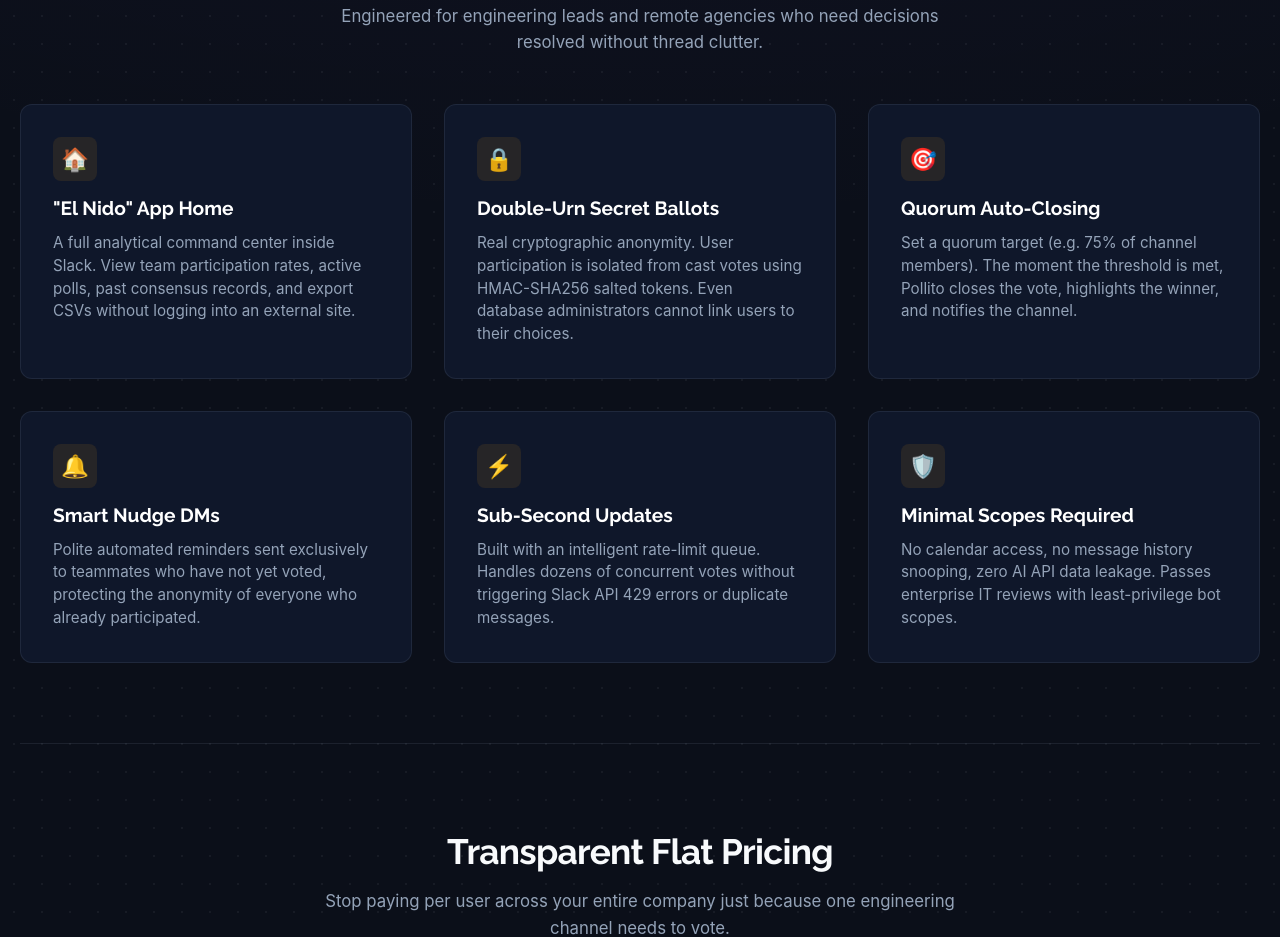
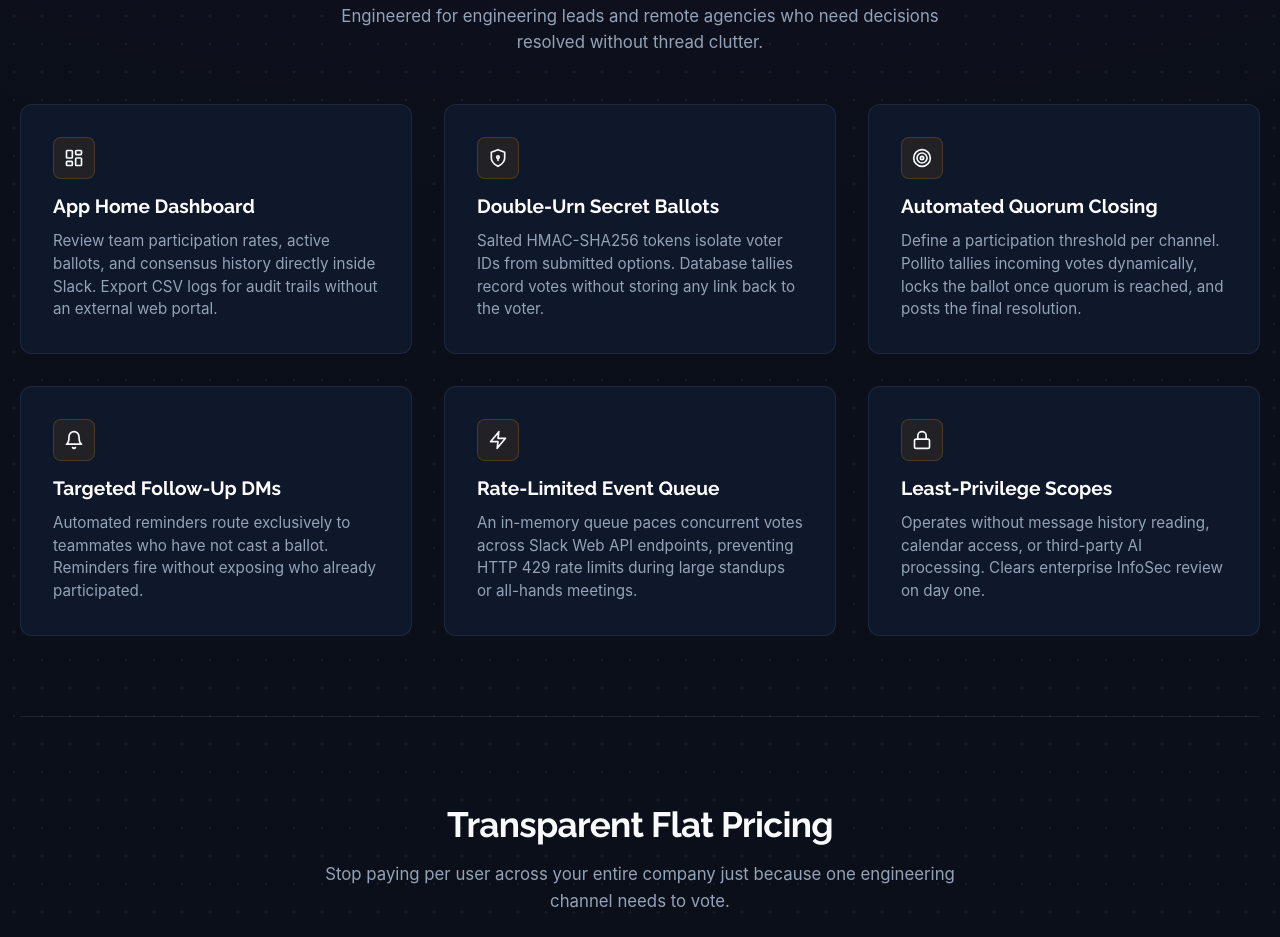
Before and after one commit to tBeltty/pollito, a website: page public/index.html in a window 1280 px wide. Shown: the part 1818-2755 px from the top of the page. Drawn offline with Linux system fonts and the light colour scheme.

Commit message:
feat(ui): replace emoji card headers with vector SVGs and calibrate anti-slop copy for US tech market

```diff
--- a/public/index.html
+++ b/public/index.html
@@ -194,39 +194,72 @@
 
       <div class="features-grid">
         <div class="feature-card">
-          <div class="feature-icon-wrapper">🏠</div>
-          <h3>"El Nido" App Home</h3>
-          <p>A full analytical command center inside Slack. View team participation rates, active polls, past consensus records, and export CSVs without logging into an external site.</p>
+          <div class="feature-icon-wrapper" aria-hidden="true">
+            <svg width="20" height="20" viewBox="0 0 24 24" fill="none" stroke="currentColor" stroke-width="2" stroke-linecap="round" stroke-linejoin="round">
+              <rect width="7" height="9" x="3" y="3" rx="1"/>
+              <rect width="7" height="5" x="14" y="3" rx="1"/>
+              <rect width="7" height="9" x="14" y="12" rx="1"/>
+              <rect width="7" height="5" x="3" y="16" rx="1"/>
+            </svg>
+          </div>
+          <h3>App Home Dashboard</h3>
+          <p>Review team participation rates, active ballots, and consensus history directly inside Slack. Export CSV logs for audit trails without an external web portal.</p>
         </div>
 
         <div class="feature-card">
-          <div class="feature-icon-wrapper">🔒</div>
+          <div class="feature-icon-wrapper" aria-hidden="true">
+            <svg width="20" height="20" viewBox="0 0 24 24" fill="none" stroke="currentColor" stroke-width="2" stroke-linecap="round" stroke-linejoin="round">
+              <path d="M12 22s8-4 8-10V5l-8-3-8 3v7c0 6 8 10 8 10z"/>
+              <circle cx="12" cy="11" r="1.5"/>
+              <path d="M12 12.5V15"/>
+            </svg>
+          </div>
           <h3>Double-Urn Secret Ballots</h3>
-          <p>Real cryptographic anonymity. User participation is isolated from cast votes using HMAC-SHA256 salted tokens. Even database administrators cannot link users to their choices.</p>
+          <p>Salted HMAC-SHA256 tokens isolate voter IDs from submitted options. Database tallies record votes without storing any link back to the voter.</p>
         </div>
 
         <div class="feature-card">
-          <div class="feature-icon-wrapper">🎯</div>
-          <h3>Quorum Auto-Closing</h3>
-          <p>Set a quorum target (e.g. 75% of channel members). The moment the threshold is met, Pollito closes the vote, highlights the winner, and notifies the channel.</p>
+          <div class="feature-icon-wrapper" aria-hidden="true">
+            <svg width="20" height="20" viewBox="0 0 24 24" fill="none" stroke="currentColor" stroke-width="2" stroke-linecap="round" stroke-linejoin="round">
+              <circle cx="12" cy="12" r="10"/>
+              <circle cx="12" cy="12" r="6"/>
+              <circle cx="12" cy="12" r="2"/>
+            </svg>
+          </div>
+          <h3>Automated Quorum Closing</h3>
+          <p>Define a participation threshold per channel. Pollito tallies incoming votes dynamically, locks the ballot once quorum is reached, and posts the final resolution.</p>
         </div>
 
         <div class="feature-card">
-          <div class="feature-icon-wrapper">🔔</div>
-          <h3>Smart Nudge DMs</h3>
-          <p>Polite automated reminders sent exclusively to teammates who have not yet voted, protecting the anonymity of everyone who already participated.</p>
+          <div class="feature-icon-wrapper" aria-hidden="true">
+            <svg width="20" height="20" viewBox="0 0 24 24" fill="none" stroke="currentColor" stroke-width="2" stroke-linecap="round" stroke-linejoin="round">
+              <path d="M6 8a6 6 0 0 1 12 0c0 7 3 9 3 9H3s3-2 3-9"/>
+              <path d="M10.3 21a1.94 1.94 0 0 0 3.4 0"/>
+            </svg>
+          </div>
+          <h3>Targeted Follow-Up DMs</h3>
+          <p>Automated reminders route exclusively to teammates who have not cast a ballot. Reminders fire without exposing who already participated.</p>
         </div>
 
         <div class="feature-card">
-          <div class="feature-icon-wrapper">⚡</div>
-          <h3>Sub-Second Updates</h3>
-          <p>Built with an intelligent rate-limit queue. Handles dozens of concurrent votes without triggering Slack API 429 errors or duplicate messages.</p>
+          <div class="feature-icon-wrapper" aria-hidden="true">
+            <svg width="20" height="20" viewBox="0 0 24 24" fill="none" stroke="currentColor" stroke-width="2" stroke-linecap="round" stroke-linejoin="round">
+              <polygon points="13 2 3 14 12 14 11 22 21 10 12 10 13 2"/>
+            </svg>
+          </div>
+          <h3>Rate-Limited Event Queue</h3>
+          <p>An in-memory queue paces concurrent votes across Slack Web API endpoints, preventing HTTP 429 rate limits during large standups or all-hands meetings.</p>
         </div>
 
         <div class="feature-card">
-          <div class="feature-icon-wrapper">🛡️</div>
-          <h3>Minimal Scopes Required</h3>
-          <p>No calendar access, no message history snooping, zero AI API data leakage. Passes enterprise IT reviews with least-privilege bot scopes.</p>
+          <div class="feature-icon-wrapper" aria-hidden="true">
+            <svg width="20" height="20" viewBox="0 0 24 24" fill="none" stroke="currentColor" stroke-width="2" stroke-linecap="round" stroke-linejoin="round">
+              <rect width="18" height="11" x="3" y="11" rx="2" ry="2"/>
+              <path d="M7 11V7a5 5 0 0 1 10 0v4"/>
+            </svg>
+          </div>
+          <h3>Least-Privilege Scopes</h3>
+          <p>Operates without message history reading, calendar access, or third-party AI processing. Clears enterprise InfoSec review on day one.</p>
         </div>
       </div>
     </section>
--- a/public/styles.css
+++ b/public/styles.css
@@ -693,15 +693,22 @@ body {
 }
 
 .feature-icon-wrapper {
-  width: 44px;
-  height: 44px;
+  width: 42px;
+  height: 42px;
   border-radius: var(--radius-sm);
-  background: rgba(245, 158, 11, 0.1);
+  background: rgba(245, 158, 11, 0.08);
+  border: 1px solid rgba(245, 158, 11, 0.2);
   display: flex;
   align-items: center;
   justify-content: center;
-  font-size: 1.4rem;
+  color: var(--accent-amber);
   margin-bottom: var(--space-xs);
+  transition: border-color 0.2s ease, background 0.2s ease;
+}
+
+.feature-card:hover .feature-icon-wrapper {
+  background: rgba(245, 158, 11, 0.15);
+  border-color: rgba(245, 158, 11, 0.4);
 }
 
 .feature-card h3 {
--- a/src/slack/handlers/commands.ts
+++ b/src/slack/handlers/commands.ts
@@ -24,7 +24,7 @@ export function registerCommandHandlers(app: App) {
       await client.chat.postEphemeral({
         channel: command.channel_id,
         user: command.user_id,
-        text: '🐣 *Pollito Quick Help*\n\n• `/pollito` — Opens modal builder.\n• `/pollito "Question" "Option 1" "Option 2"` — Creates an instant poll.\n• Visit App Home (*El Nido*) to view analytics and recent results.',
+        text: '🐣 *Pollito Quick Help*\n\n• `/pollito` — Opens modal builder.\n• `/pollito "Question" "Option 1" "Option 2"` — Creates an instant poll.\n• Visit App Home to view analytics and recent results.',
       });
       return;
     }
--- a/src/slack/ui/views/appHome.ts
+++ b/src/slack/ui/views/appHome.ts
@@ -17,7 +17,7 @@ export function buildAppHomeView(polls: PollSummary[]): HomeView {
         type: 'header',
         text: {
           type: 'plain_text',
-          text: '🐣 El Nido — Pollito Dashboard',
+          text: '🐣 Pollito Workspace Dashboard',
           emoji: true,
         },
       },
```
Also changed, not shown: public/terms.html (+1 -1 lines), manifest.json.
